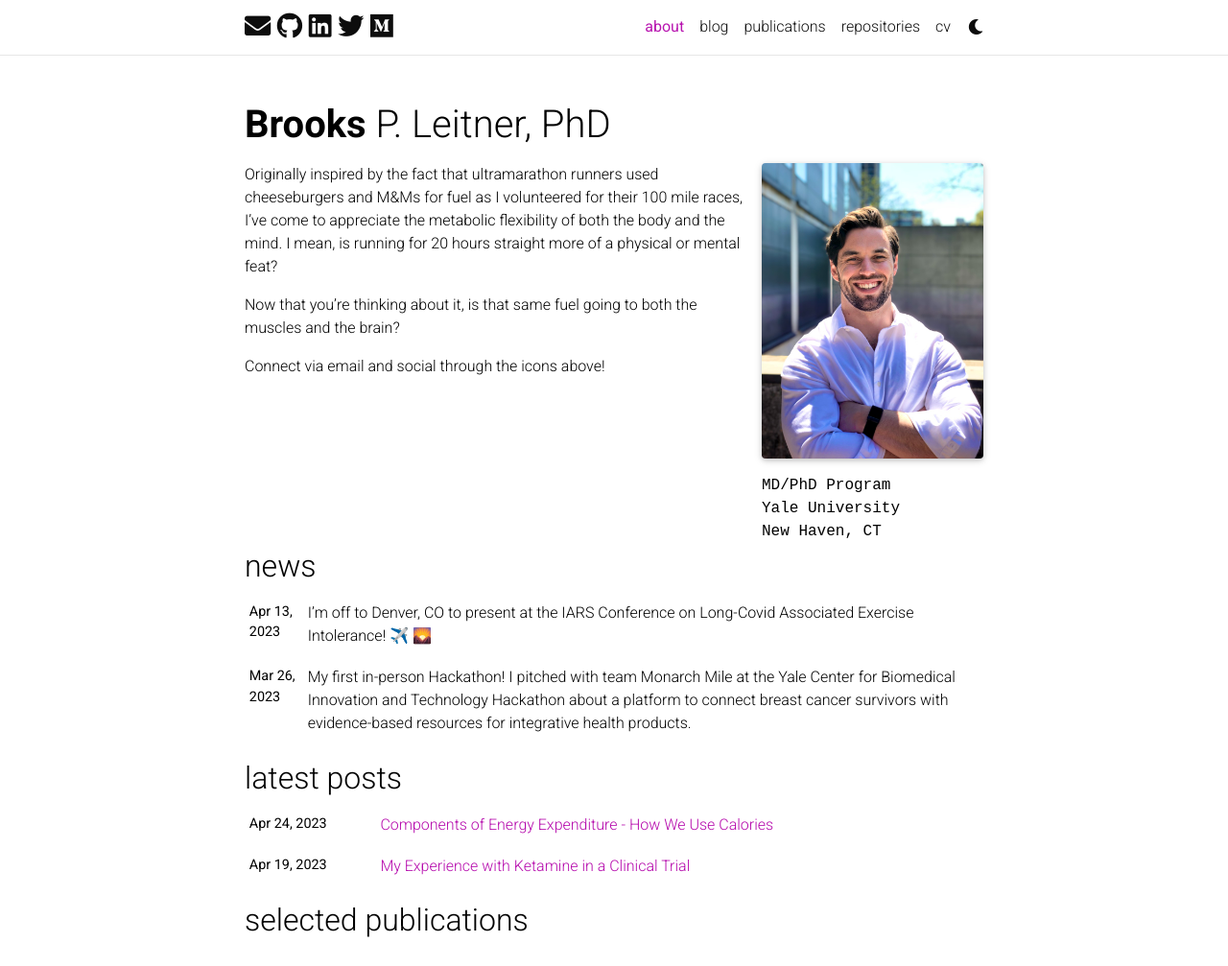
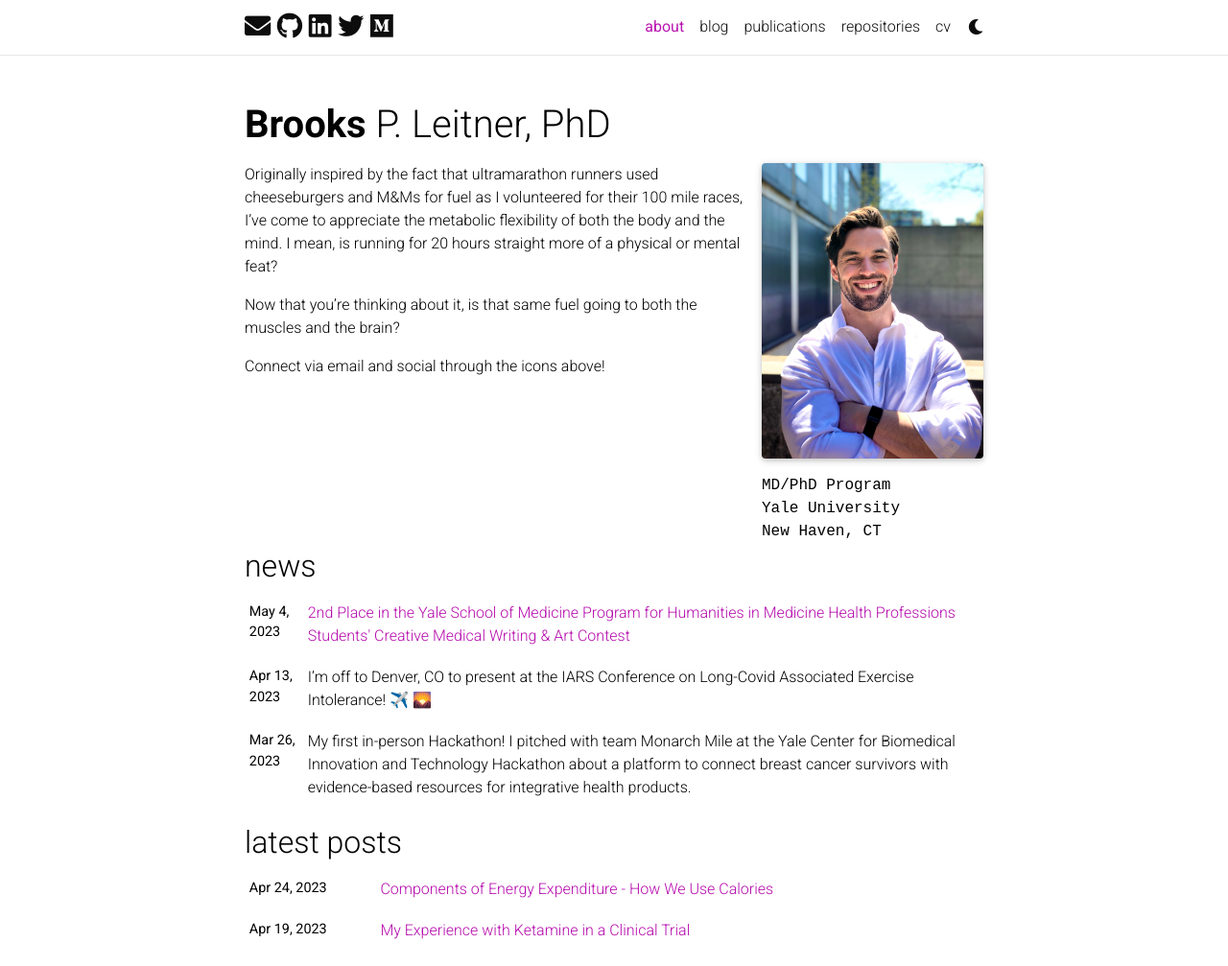
Before and after one commit to BrooksLeitner/BrooksLeitner.github.io, a Jekyll site: the page built from _pages/about.md, in a window 1280 px wide and 1363 px high, cut to the strip 0-1007 px from the top of the window. Shown: the whole strip at 96% size. Built offline with Jekyll 4.4.1, drawn with Linux system fonts in a browser that asks for light colours; emoji names are drawn with the system emoji font; comment, search, counter and statistics services are not loaded; a style sheet for code colours, icons or effects is not loaded.

Commit message:
add news about award winning art

```diff
--- a/_config.yml
+++ b/_config.yml
@@ -8,7 +8,7 @@ middle_name: P.
 last_name: Leitner, PhD
 email: brooks@brooksmdphd.com
 description: > # the ">" symbol means to ignore newlines until "footer_text:"
-  Brooks is an MD/PhD Candidate at Yale with a background in physiology. His academic studies focus on whole-body metabolism, and he blogs about fitness, metabolism, and the mind.
+  Brooks is an MD/PhD Candidate at Yale with a background in physiology. His academic studies focus on whole-body and brain metabolism, and he blogs about fitness, metabolism, and the mind.
 footer_text: >
   Powered by <a href="https://jekyllrb.com/" target="_blank">Jekyll</a> with <a href="https://github.com/alshedivat/al-folio">al-folio</a> theme.
   Hosted by <a href="https://pages.github.com/" target="_blank">GitHub Pages</a>.
--- /dev/null
+++ b/_news/art_in_medicine.md
@@ -0,0 +1,31 @@
+---
+layout: post
+title: 2nd Place in the Yale School of Medicine Program for Humanities in Medicine  Health Professions Students' Creative Medical Writing & Art Contest
+date: 2023-5-04 16:11:00-0400
+inline: false
+related_posts: false
+---
+
+With the help of AI digital art creation tools, I was able to create "Intensive Care," a piece born out of my reflections on the intersection of critical illness, ICU technology, and the interconnectedness of the body. This was judged as 2nd place in the Art category of the Yale School of Medicine competition. See the great write-up of the event by Abigail Roth at Yale <a href="https://medicine.yale.edu/md-program/news-article/celebrating-health-professions-students-poetry-prose-and-art/">here!</a>
+
+***
+
+<div class="row mt-3">
+    <div class="col-sm mt-3 mt-md-0">
+        {% include figure.html path="assets/img/me_by_art.png" class="img-fluid rounded z-depth-1" zoomable=true %}
+    </div>
+</div>
+<div class="caption">
+    Check it out.
+</div>
+
+Here is a small blurb that I presented at the award ceremony: "Modern medicine has enabled us to prolong life and prevent mortality in settings of extreme illness. As I observed patients in the surgical and medical intensive care units during my 3rd year clerkships, I saw medicines, machines, lines, and more that took over every critical bodily function of our patients, with the goal of supporting the ability to treat underlying causes like infections or trauma. As I looked at these patients hooked up to these machines, in settings of Intensive Care, I had many thoughts. Will they ever return to the same quality of life they had before this? Are these machines truly temporary extensions of human physiology? Like many patients’ families, I thought, how much does all this cost? As I worked on Intensive Care, I wanted to depict the interconnectedness of all our organs, but also the extension of the vessels that connect our organs to intricate machinery. Ultimately, I found myself truly envisioning the lines blurring between natural and artificial human physiology. I hope that this portrayal of Intensive Care evokes similar feelings of awe, uncertainty, and even uneasiness, that I felt when helping perform neurological exams on the Neurology Consult Service on patients in the ICU."
+
+<div class="row mt-3">
+    <div class="col-sm mt-3 mt-md-0">
+        {% include figure.html path="assets/img/IntensiveCare_Leitner.png" class="img-fluid rounded z-depth-1" zoomable=true %}
+    </div>
+</div>
+<div class="caption">
+    Close-up.
+</div>
```
Also changed, not shown: _news/hackathon.md (renamed from _news/announcement_1.md), assets/img/IntensiveCare_Leitner.png (added), assets/img/me_by_art.png (added).
